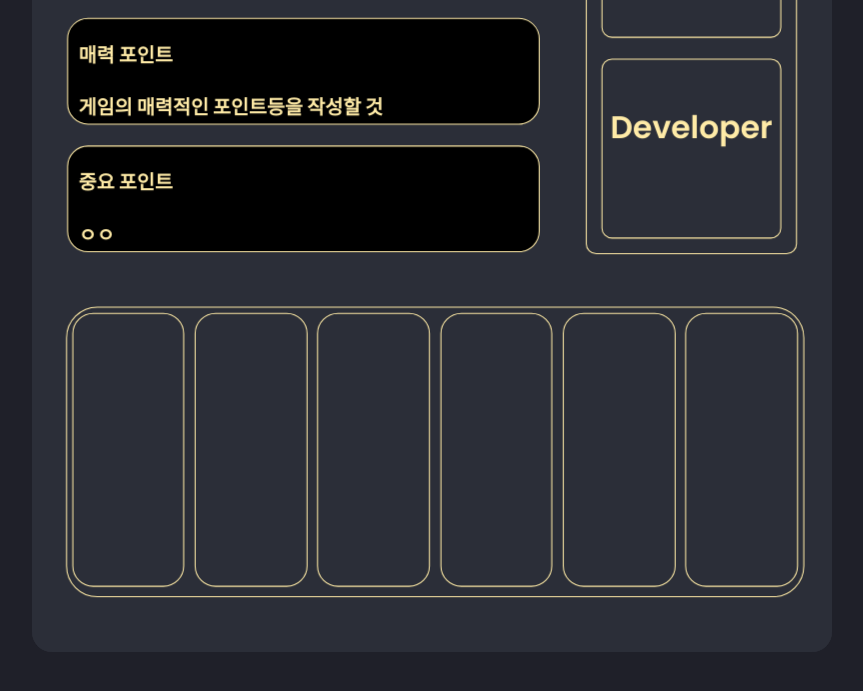
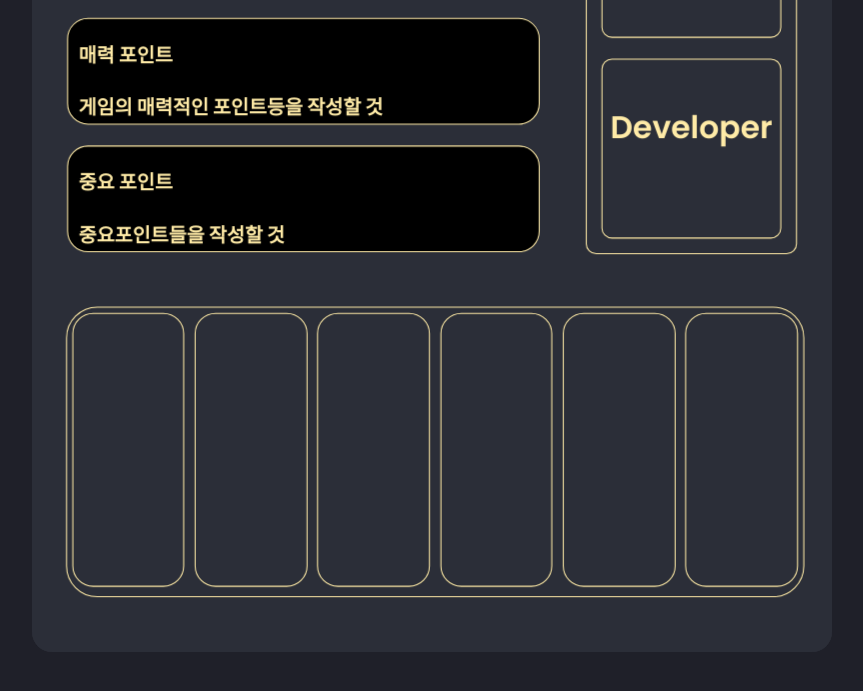
Before and after one commit to taeng0720/CapstoneWeb, a plain HTML site: page taeng/src/main/resources/templates/Index.html in a window 1280 px wide. Shown: the part 748-1439 px from the top of the page, without its empty margins (216-1079 px from the left). Drawn offline with nearby package versions, Linux system fonts and the light colour scheme.

Commit message:
Update Index.html

```diff
--- a/taeng/src/main/resources/templates/Index.html
+++ b/taeng/src/main/resources/templates/Index.html
@@ -45,7 +45,7 @@
                   </h1>
                 </section>
                 <section class="section_down">
-                  <h1 class="section_title">중요 포인트<p class="section_sub_title">ㅇㅇ</p>
+                  <h1 class="section_title">중요 포인트<p class="section_sub_title">중요포인트들을 작성할 것</p>
                   </h1>
                 </section>
               </article>
```
